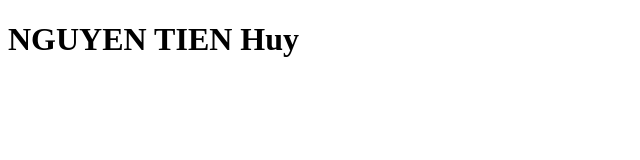
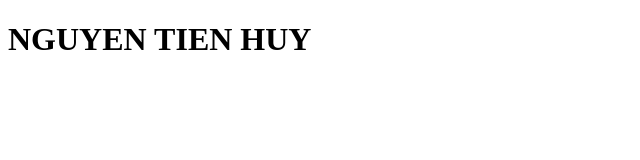
Before and after one commit to tienhuyng/CV, a plain HTML site: page index.html in a window 1280 px wide. Shown: the full height of the page, 0-640 px from the left. Drawn offline with Linux system fonts and the light colour scheme.

Commit message:
Update index.html

```diff
--- a/index.html
+++ b/index.html
@@ -6,7 +6,7 @@
 
 <body>
 
-<h1> NGUYEN TIEN Huy</h1>
+<h1> NGUYEN TIEN HUY</h1>
 </body>
 
 </html>
```
